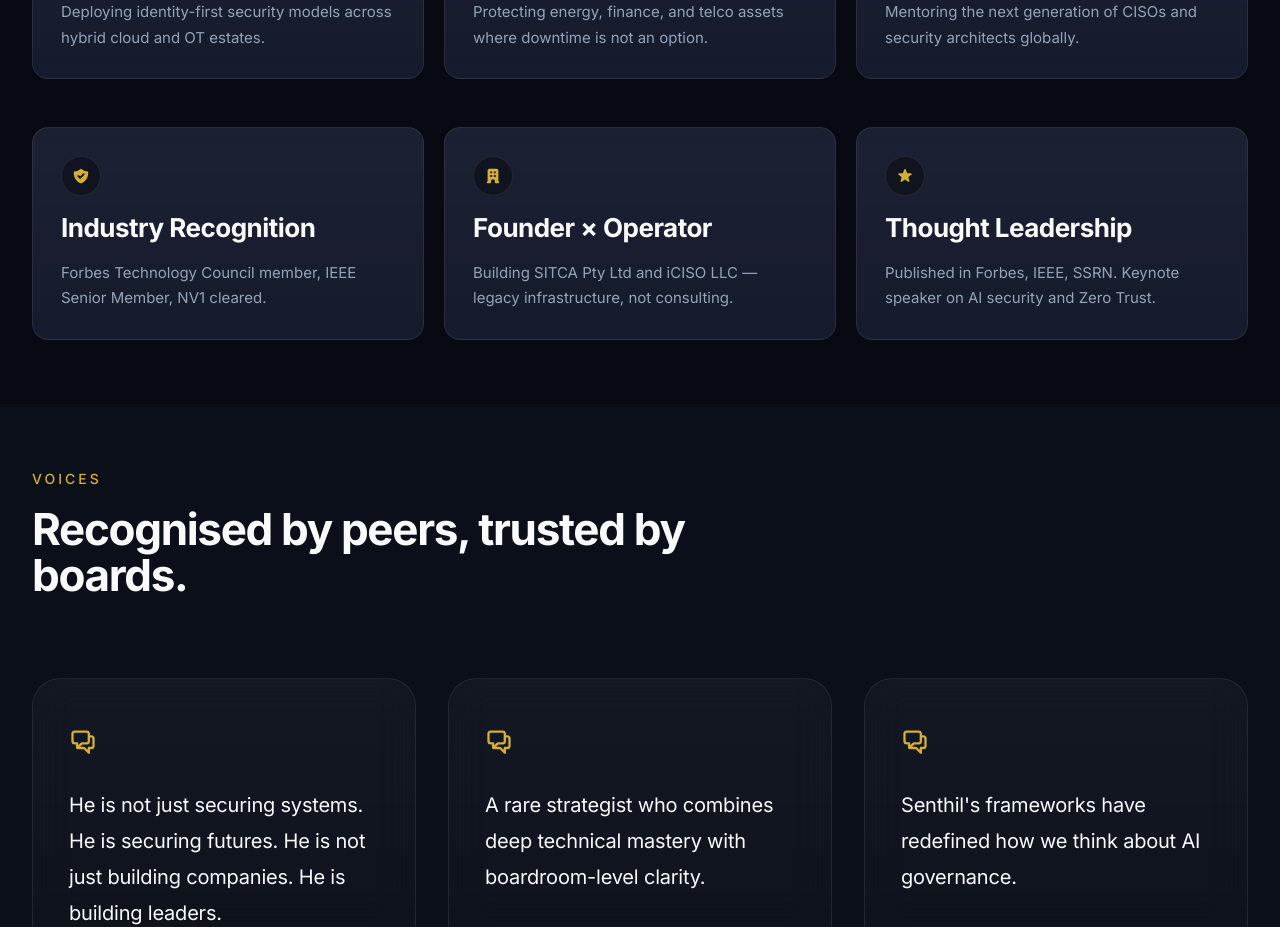
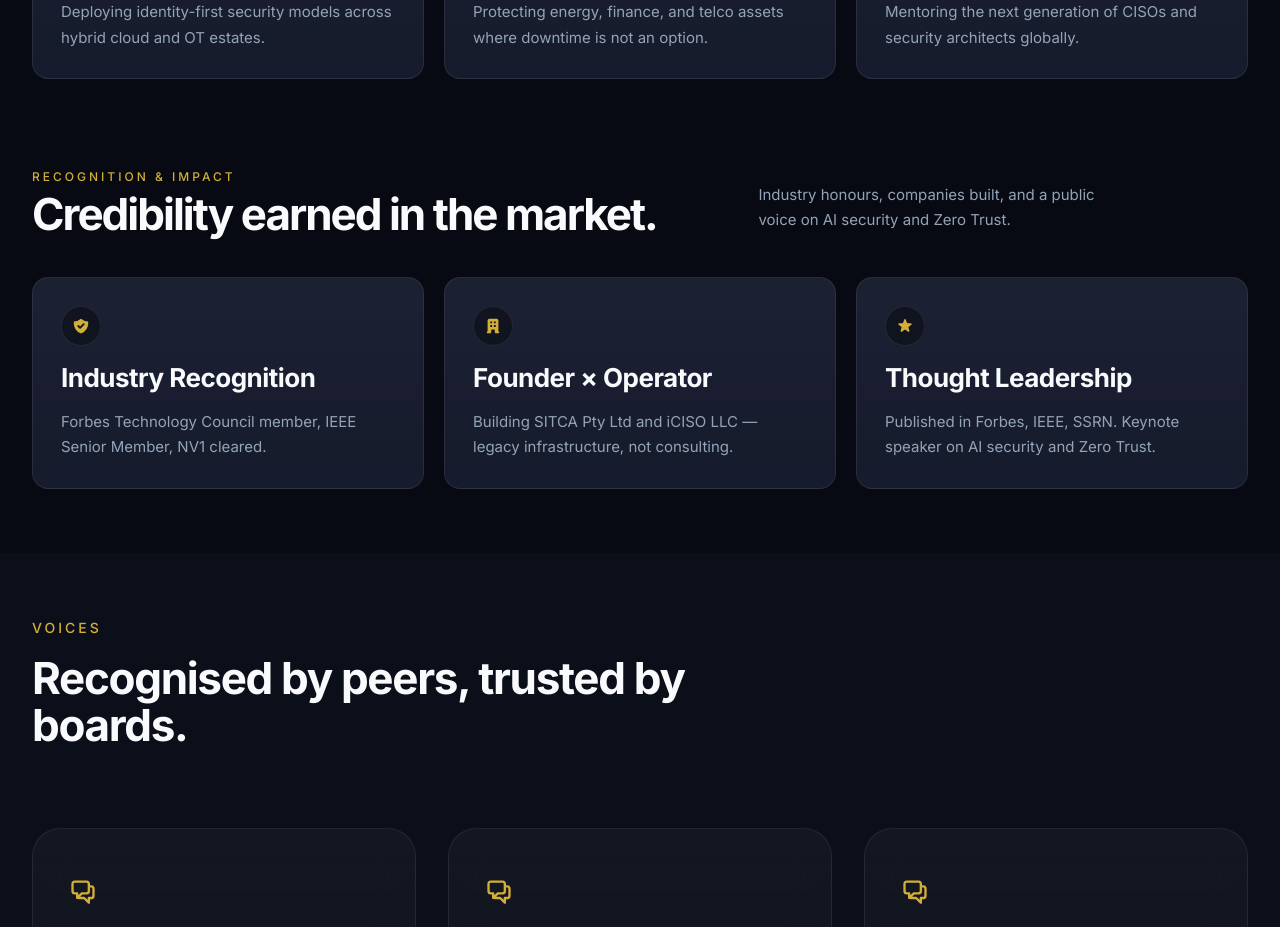
Before and after one commit to swetha-uma/sundar_website, a React (Vite) app in the folder my-app/: page / in a window 1280 px wide. Shown: the part 2960-3887 px from the top of the page. Built offline with nearby package versions, Linux system fonts and the light colour scheme.

Commit message:
Merge May28 into main

```diff
--- a/my-app/src/components/RecognitionPillars/RecognitionPillars.css
+++ b/my-app/src/components/RecognitionPillars/RecognitionPillars.css
@@ -1,11 +1,56 @@
 .recognition-pillars {
-  padding: 0 2rem 4rem;
+  padding: 2.5rem 2rem 4rem;
   background-color: var(--color-bg-deep);
 }
 
 .recognition-pillars__inner {
   max-width: var(--max-width);
   margin: 0 auto;
+  display: flex;
+  flex-direction: column;
+  gap: 2.5rem;
+}
+
+.recognition-pillars__header {
+  display: grid;
+  grid-template-columns: minmax(0, 1.15fr) minmax(0, 0.85fr);
+  column-gap: clamp(2rem, 5vw, 4rem);
+  row-gap: 1.5rem;
+  align-items: end;
+}
+
+.recognition-pillars__intro {
+  display: flex;
+  flex-direction: column;
+  gap: 4px;
+}
+
+.recognition-pillars__label {
+  font-family: var(--font-sans);
+  font-size: 12px;
+  font-weight: 500;
+  letter-spacing: 3px;
+  color: var(--color-gold);
+  text-transform: uppercase;
+}
+
+.recognition-pillars__headline {
+  font-family: var(--font-sans);
+  font-size: clamp(1.75rem, 3.2vw + 0.35rem, 44px);
+  font-weight: 700;
+  line-height: 1.05;
+  letter-spacing: -2px;
+  color: var(--color-text-primary);
+}
+
+.recognition-pillars__description {
+  font-family: var(--font-sans);
+  font-size: 15px;
+  font-weight: 400;
+  line-height: 1.7;
+  color: var(--color-text-muted);
+  max-width: 22rem;
+  padding-bottom: 0.25rem;
 }
 
 .recognition-pillars__grid {
@@ -55,6 +100,20 @@
   letter-spacing: 0;
 }
 
+@media (max-width: 768px) {
+  .recognition-pillars__header {
+    grid-template-columns: 1fr;
+  }
+
+  .recognition-pillars__description {
+    max-width: 100%;
+  }
+
+  .recognition-pillars__headline {
+    font-size: clamp(1.625rem, 5vw, 40px);
+  }
+}
+
 @media (max-width: 900px) {
   .recognition-pillars__grid {
     grid-template-columns: 1fr;
@@ -68,7 +127,7 @@
 
 @media (max-width: 600px) {
   .recognition-pillars {
-    padding: 0 1.25rem 3rem;
+    padding: 2rem 1.25rem 3rem;
   }
 
   .recognition-pillars .feature-card {
--- a/my-app/src/components/RecognitionPillars/RecognitionPillars.jsx
+++ b/my-app/src/components/RecognitionPillars/RecognitionPillars.jsx
@@ -1,13 +1,21 @@
 import FeatureCard from '../FeatureCard/FeatureCard'
-import { recognitionPillars } from '../../data/dummyData'
+import { recognitionSection } from '../../data/dummyData'
 import './RecognitionPillars.css'
 
 function RecognitionPillars() {
   return (
-    <section className="recognition-pillars" aria-label="Recognition pillars">
+    <section className="recognition-pillars" aria-label="Recognition and impact">
       <div className="recognition-pillars__inner">
+        <div className="recognition-pillars__header">
+          <div className="recognition-pillars__intro">
+            <span className="recognition-pillars__label">{recognitionSection.label}</span>
+            <h2 className="recognition-pillars__headline">{recognitionSection.headline}</h2>
+          </div>
+          <p className="recognition-pillars__description">{recognitionSection.description}</p>
+        </div>
+
         <div className="recognition-pillars__grid">
-          {recognitionPillars.map((pillar) => (
+          {recognitionSection.items.map((pillar) => (
             <FeatureCard
               key={pillar.title}
               icon={pillar.icon}
--- a/my-app/src/data/dummyData.js
+++ b/my-app/src/data/dummyData.js
@@ -161,7 +161,12 @@ export const leadershipHighlights = {
   ],
 }
 
-export const recognitionPillars = [
+export const recognitionSection = {
+  label: 'RECOGNITION & IMPACT',
+  headline: 'Credibility earned in the market.',
+  description:
+    'Industry honours, companies built, and a public voice on AI security and Zero Trust.',
+  items: [
     {
       icon: 'shieldCheck',
       title: 'Industry Recognition',
@@ -180,7 +185,8 @@ export const recognitionPillars = [
       description:
         'Published in Forbes, IEEE, SSRN. Keynote speaker on AI security and Zero Trust.',
     },
-]
+  ],
+}
 
 export const voicesSection = {
   label: 'VOICES',
```
Lines whose indentation alone changed are shown as unchanged.
